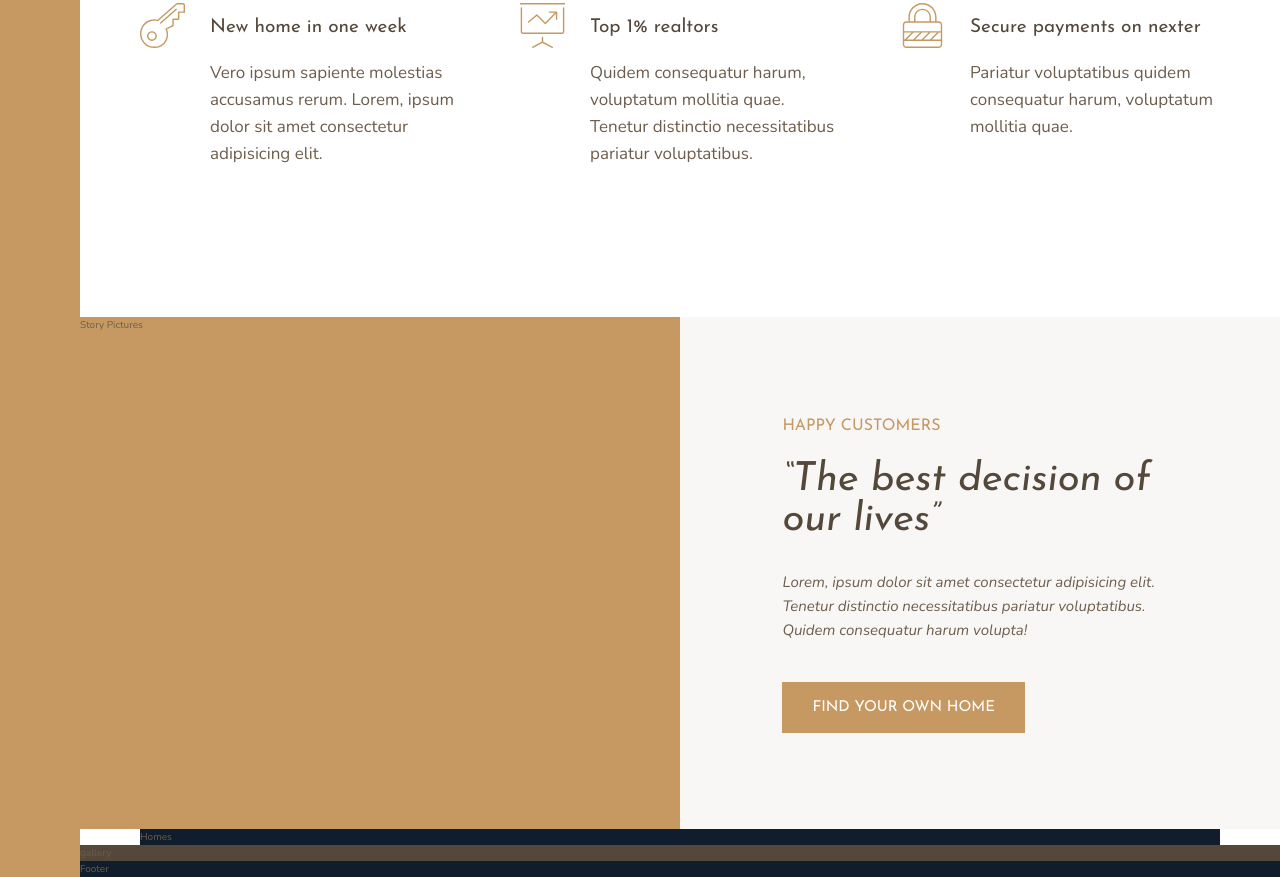
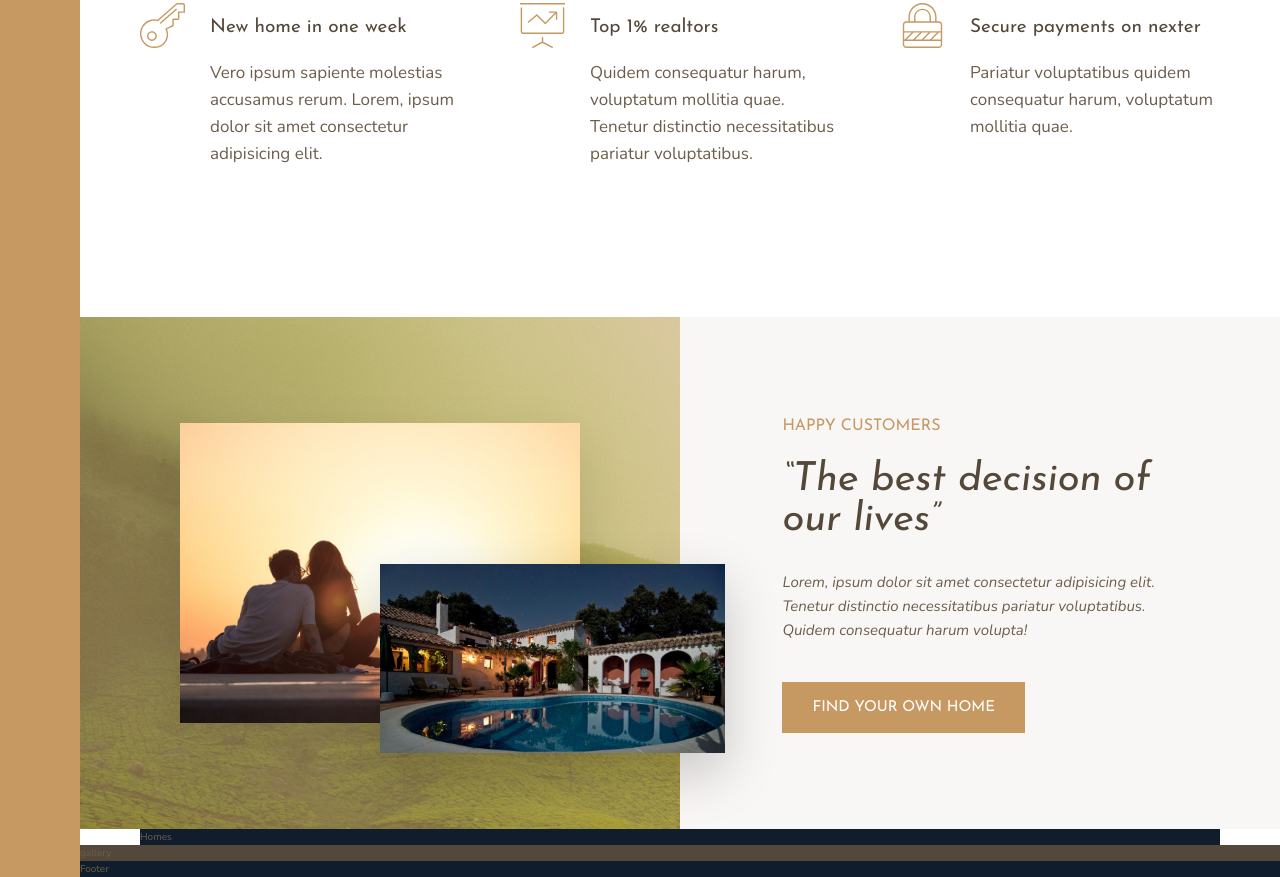
Before and after one commit to huzaifaghazali/Nexter, a website: page index.html in a window 1280 px wide. Shown: the part 991-1868 px from the top of the page. Drawn offline with nearby package versions, Linux system fonts and the light colour scheme.

Commit message:
Create story section complete

```diff
--- a/index.html
+++ b/index.html
@@ -83,7 +83,10 @@
       </div>
     </section>
 
-    <div class="story__pictures">Story Pictures</div>
+    <div class="story__pictures">
+      <img src="img/story-1.jpeg" alt="Couple with new house" class="story__img--1">
+      <img src="img/story-2.jpeg" alt="New house" class="story__img--2">
+  </div>
 
     <div class="story__content">
       <h3 class="heading-3 mb-sm">Happy Customers</h3>
--- a/sass/_story.scss
+++ b/sass/_story.scss
@@ -1,13 +1,37 @@
 .story {
-
   &__pictures {
     background-color: $color-primary;
     grid-column: full-start / col-end 4;
+    background-image: linear-gradient(
+        rgba($color-primary, 0.5),
+        rgba($color-primary, 0.5)
+      ),
+      url(../img/back.jpg);
+
+    display: grid;
+    grid-template-rows: repeat(6, 1fr);
+    grid-template-columns: repeat(6, 1fr);
+    align-items: center;
+  }
+
+  &__img--1 {
+    width: 100%;
+    grid-row: 2 / 6;
+    grid-column: 2 / 6;
+    box-shadow: 0 2rem 5rem rgba(#000, 0.1);
+  }
+
+  &__img--2 {
+    width: 115%;
+    grid-row: 4 / 6;
+    grid-column: 4 / 7;
+    z-index: 20;
+    box-shadow: 0 2rem 5rem rgba(#000, 0.2);
   }
 
   &__content {
     background-color: $color-grey-light-1;
-      grid-column: col-start 5  / full-end;
+    grid-column: col-start 5 / full-end;
 
     padding: 6rem 8vw;
     // display: flex;
```
Also changed, not shown: css/style.css. Lines whose indentation alone changed are shown as unchanged.
